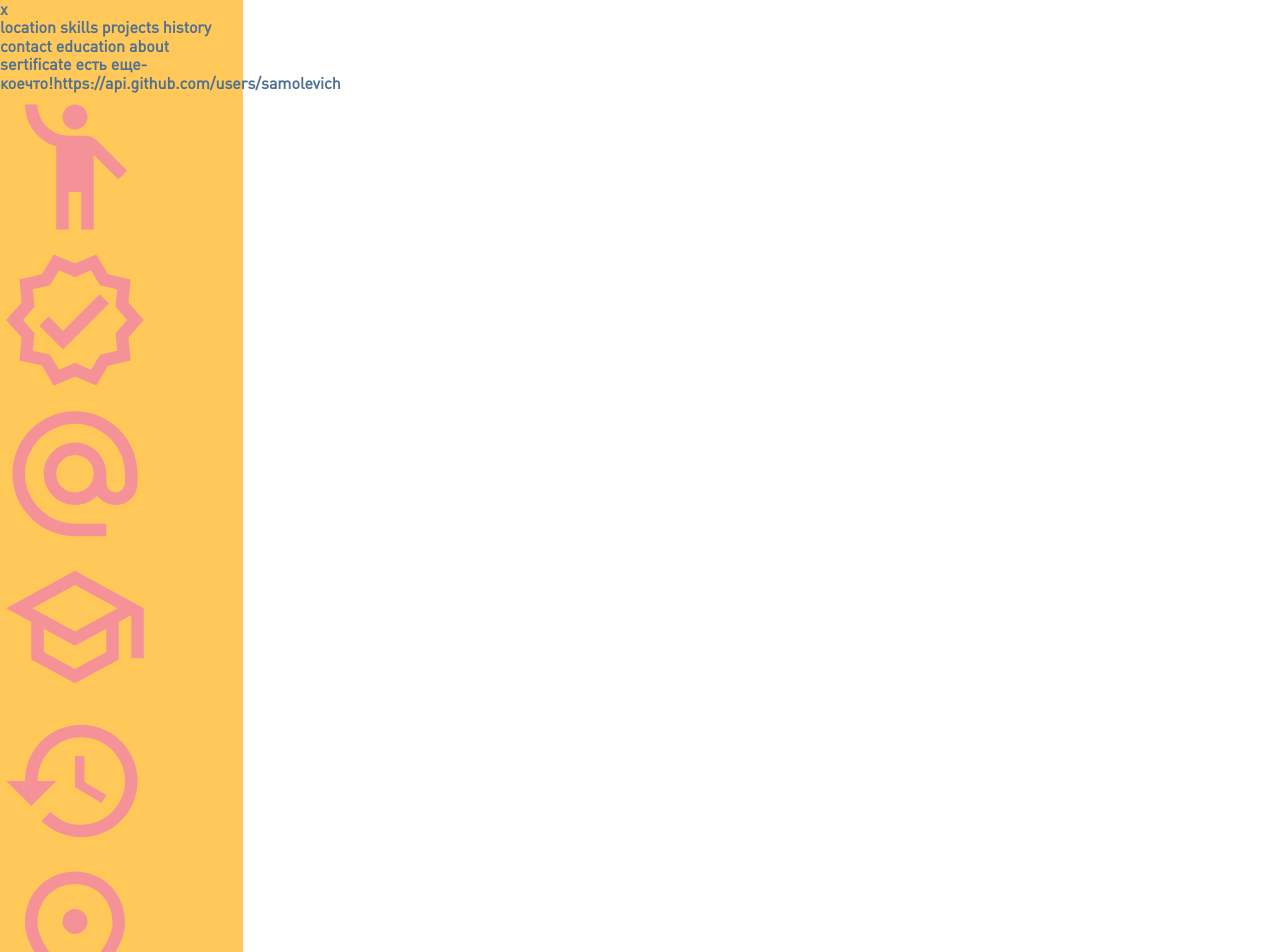
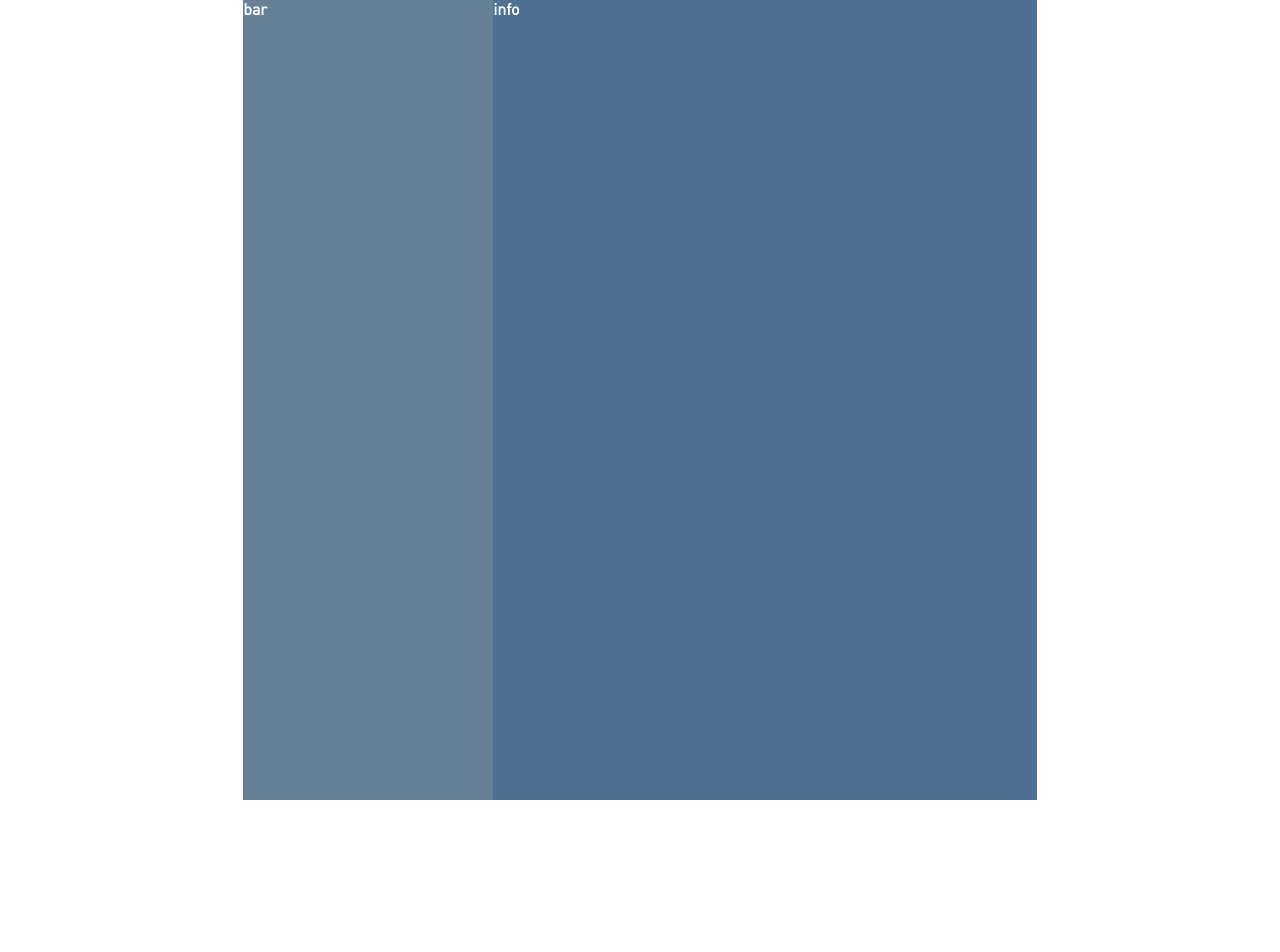
Before and after one commit to samolevich/cv, a React (Create React App) app: page / in a window 1280 px wide. Shown: the top 952 px of the page. After the commit the page ends 800 px from the top, so only its background shows below. Built offline with nearby package versions, Linux system fonts and the light colour scheme; the HTML template or start-up script is replaced by a standard one.

Commit message:
set layout with css grid

```diff
--- a/public/index.html
+++ b/public/index.html
@@ -2,7 +2,7 @@
 <html lang="ru">
   <head>
     <meta charset="utf-8" />
-    <link rel="icon" href="%PUBLIC_URL%/favicon.ico" />
+    <link rel="icon" href="favicon.ico" />
     <meta name="viewport" content="width=device-width, initial-scale=1" />
     <meta name="theme-color" content="#000000" />
     <meta
--- a/src/App.jsx
+++ b/src/App.jsx
@@ -3,22 +3,34 @@ import style from './App.module.css';
 
 const App = () => {
   return (
-    <div className={style.content}>
-      <div>x</div>
-      <div>location skills projects history contact education about sertificate есть еще-коечто!https://api.github.com/users/samolevich
-        <img src="img/about.svg" alt="icon" />
-        <img src="img/certificate.svg" alt="icon" />
-        <img src="img/contacts.svg" alt="icon" />
-        <img src="img/education.svg" alt="icon" />
-        <img src="img/expirience.svg" alt="icon" />
-        <img src="img/location.svg" alt="icon" />
-        <img src="img/projects.svg" alt="icon" />
-        <img src="img/skills.svg" alt="icon" />
-        <img src="img/wink.svg" alt="icon" />
+    <div className={style.main}>
+      <div></div>
+      <div className={style.content}>
+        <div className={style.bar}>bar</div>
+        <div className={style.info}>info</div>
       </div>
-      <div>x</div>
+      <div></div>
     </div>
   );
 }
 
 export default App;
+
+// location
+// skills
+// projects
+// history
+// contact
+// education
+// about
+// sertificate
+// https://api.github.com/users/samolevich
+// <img src="img/about.svg" alt="icon" />
+// <img src="img/certificate.svg" alt="icon" />
+// <img src="img/contacts.svg" alt="icon" />
+// <img src="img/education.svg" alt="icon" />
+// <img src="img/expirience.svg" alt="icon" />
+// <img src="img/location.svg" alt="icon" />
+// <img src="img/projects.svg" alt="icon" />
+// <img src="img/skills.svg" alt="icon" />
+// <img src="img/wink.svg" alt="icon" />
--- a/src/App.module.css
+++ b/src/App.module.css
@@ -13,11 +13,25 @@
   color: var(--dark-blue);
   font-weight: bolder;
   font-size: 16px;
+}
+
+.main {
   display: grid;
   grid-template-columns: 19% minmax(768px, auto) 19%;
-  grid-template-rows: 1fr;
+  grid-template-rows: 100vh;
+}
+.content {
+  background-color: var(--light-yellow);
+  display: grid;
+  grid-template-columns: 250px auto;
 }
 
-.content {
-  background-color: var(--light-yellow);
+.bar {
+  background-color: var(--gray-blue);
+  color: white;
 }
+
+.info {
+  background-color: var(--dark-blue);
+  color: white;
+}
```
